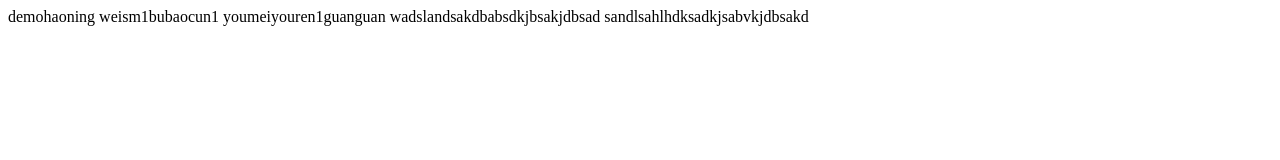
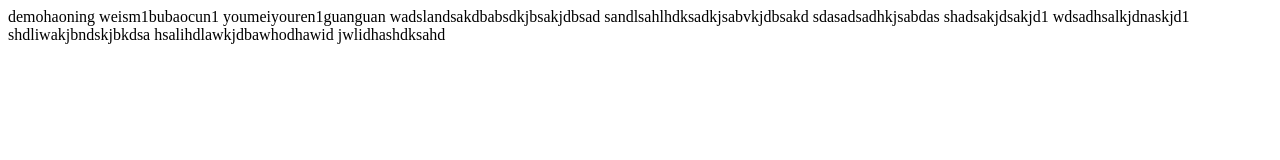
Before and after one commit to haoningwang-cmyk/gitmode, a plain HTML site: page index.html in a window 1280 px wide. Drawn offline with Linux system fonts and the light colour scheme.

Commit message:
fourth save

```diff
--- a/index.html
+++ b/index.html
@@ -11,6 +11,11 @@
     youmeiyouren1guanguan
     wadslandsakdbabsdkjbsakjdbsad
     sandlsahlhdksadkjsabvkjdbsakd
-
+    sdasadsadhkjsabdas
+    shadsakjdsakjd1
+    wdsadhsalkjdnaskjd1
+    shdliwakjbndskjbkdsa
+    hsalihdlawkjdbawhodhawid
+    jwlidhashdksahd
 </body>
 </html>
```
